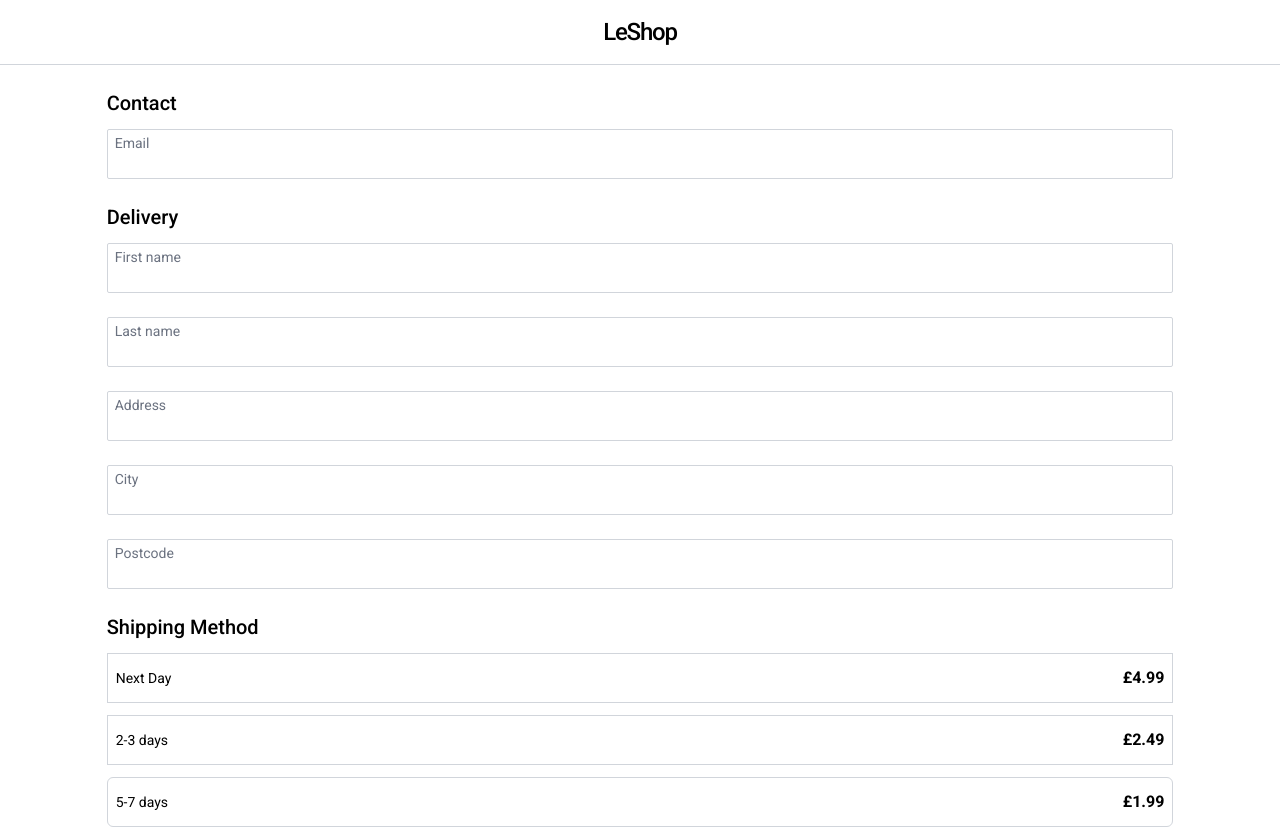
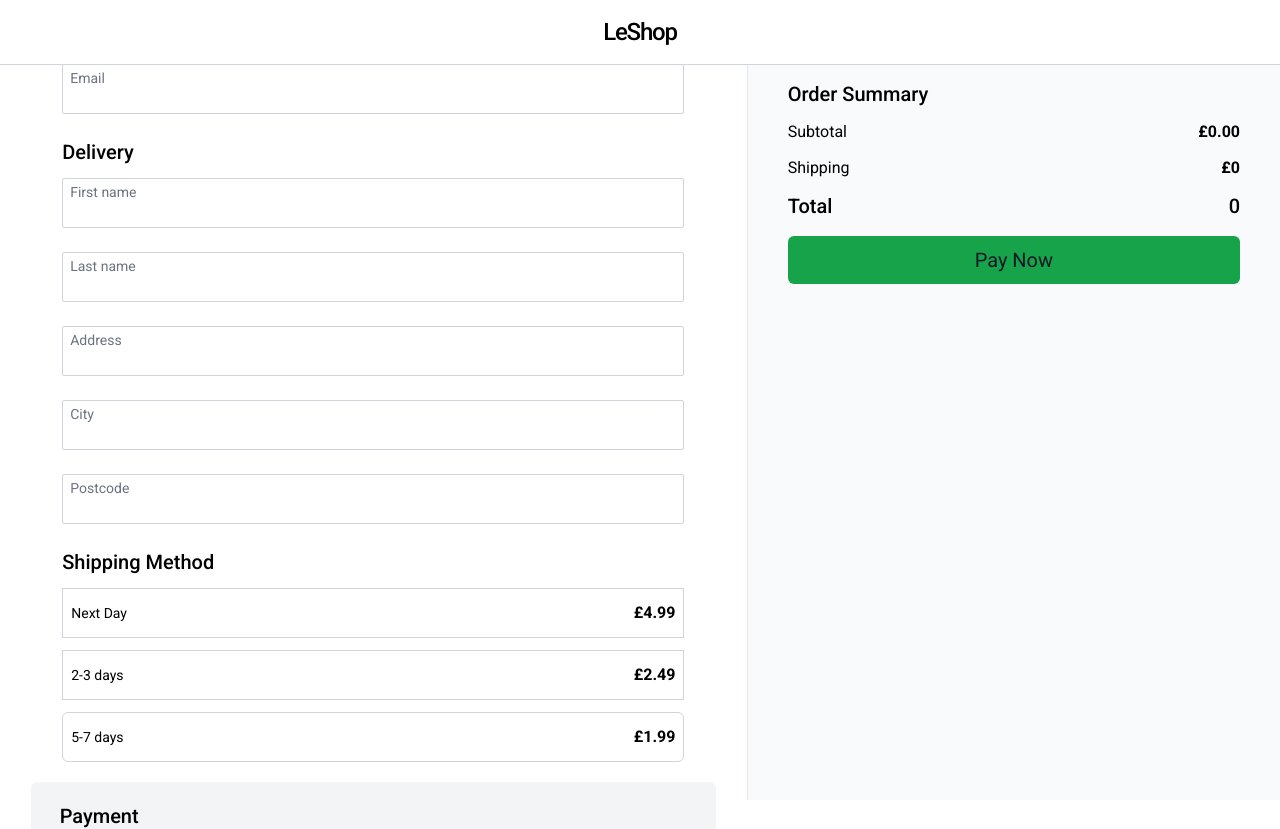
Before and after one commit to nadrojb/ecom-store-react-typescript, a React (Vite) app: page /checkout in a window 1280 px wide. Shown: the top 829 px of the page. Built offline with nearby package versions, Linux system fonts and the light colour scheme.

Commit message:
made checkout header fixed

```diff
--- a/src/Pages/Checkout/index.tsx
+++ b/src/Pages/Checkout/index.tsx
@@ -12,13 +12,13 @@
 
   return (
     <>
-      <div className="py-4 border-b border-gray-300">
+      <div className="py-4 border-b border-gray-300 fixed top-0 z-10 w-full bg-white">
         <h1 className="text-2xl text-center spacing font-medium tracking-tighter">
           LeShop
         </h1>
       </div>
-      <section className="w-full">
-        <div className="pt-6">
+      <section className="w-full lg:flex">
+        <div className="pt-6 lg:w-7/12">
           <form action="" className="w-10/12 mx-auto">
             <div>
               <h2 className="text-xl font-medium">Contact</h2>
@@ -166,9 +166,8 @@
             </div>
           </div>
         </div>
-      </section>
-      <section className="mt-5 mb-20 w-10/12 mx-auto">
-        <h2 className="text-xl font-medium">Order Summary</h2>
+      <section className="mb-20 w-10/12 mx-auto lg:w-5/12 lg:bg-gray-50 lg:h-screen lg:px-10 lg:border-l lg:fixed right-0 top-0">
+        <h2 className="text-xl font-medium lg:pt-20">Order Summary</h2>
         <div className="lg:w-9/12">
           {cartItems.map((item) => (
             <CheckoutProductCard
@@ -201,6 +200,7 @@
             />
         </div>
       </section>
+            </section>
     </>
   );
 }
```
Lines whose indentation alone changed are shown as unchanged.
